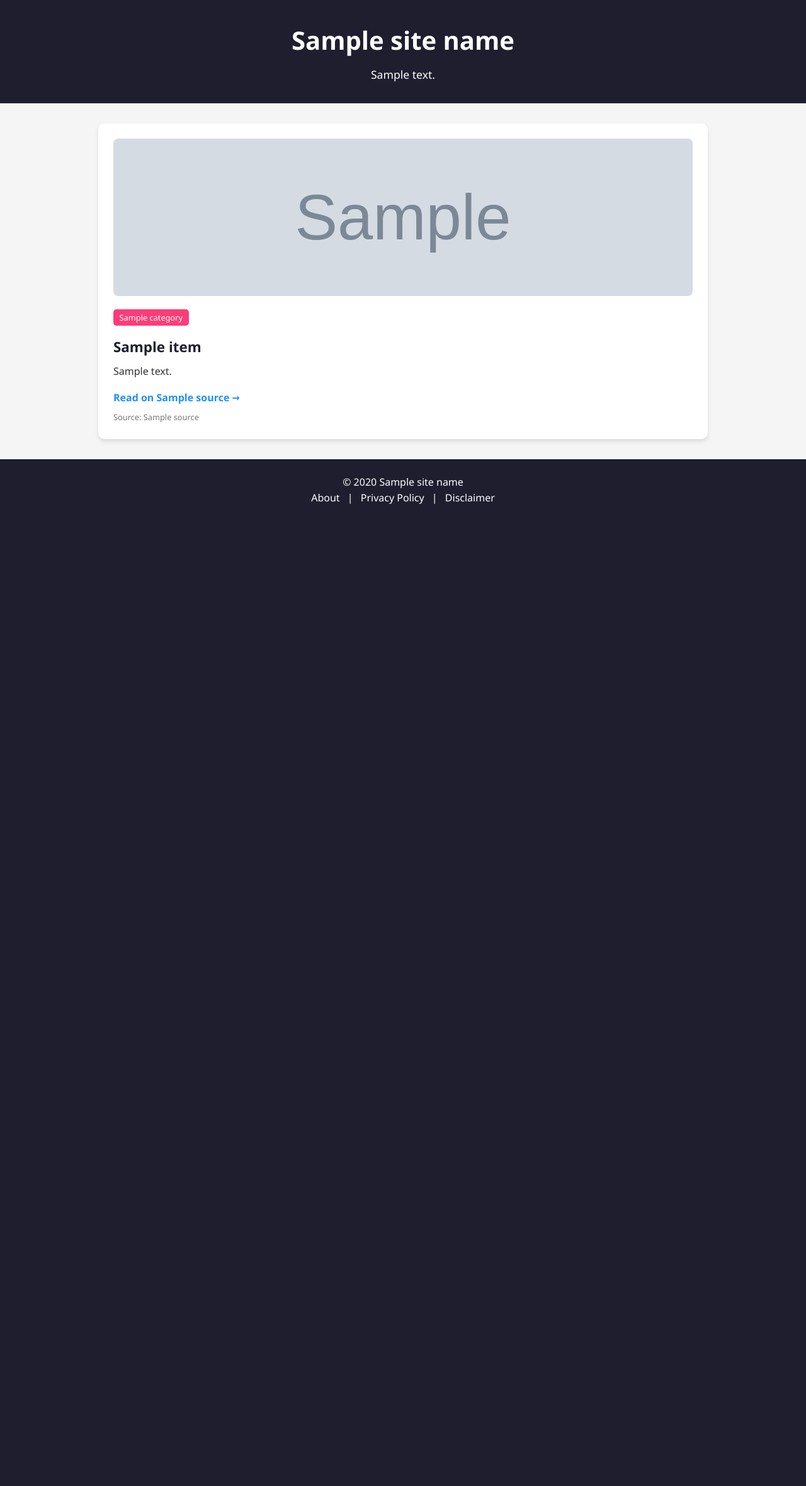
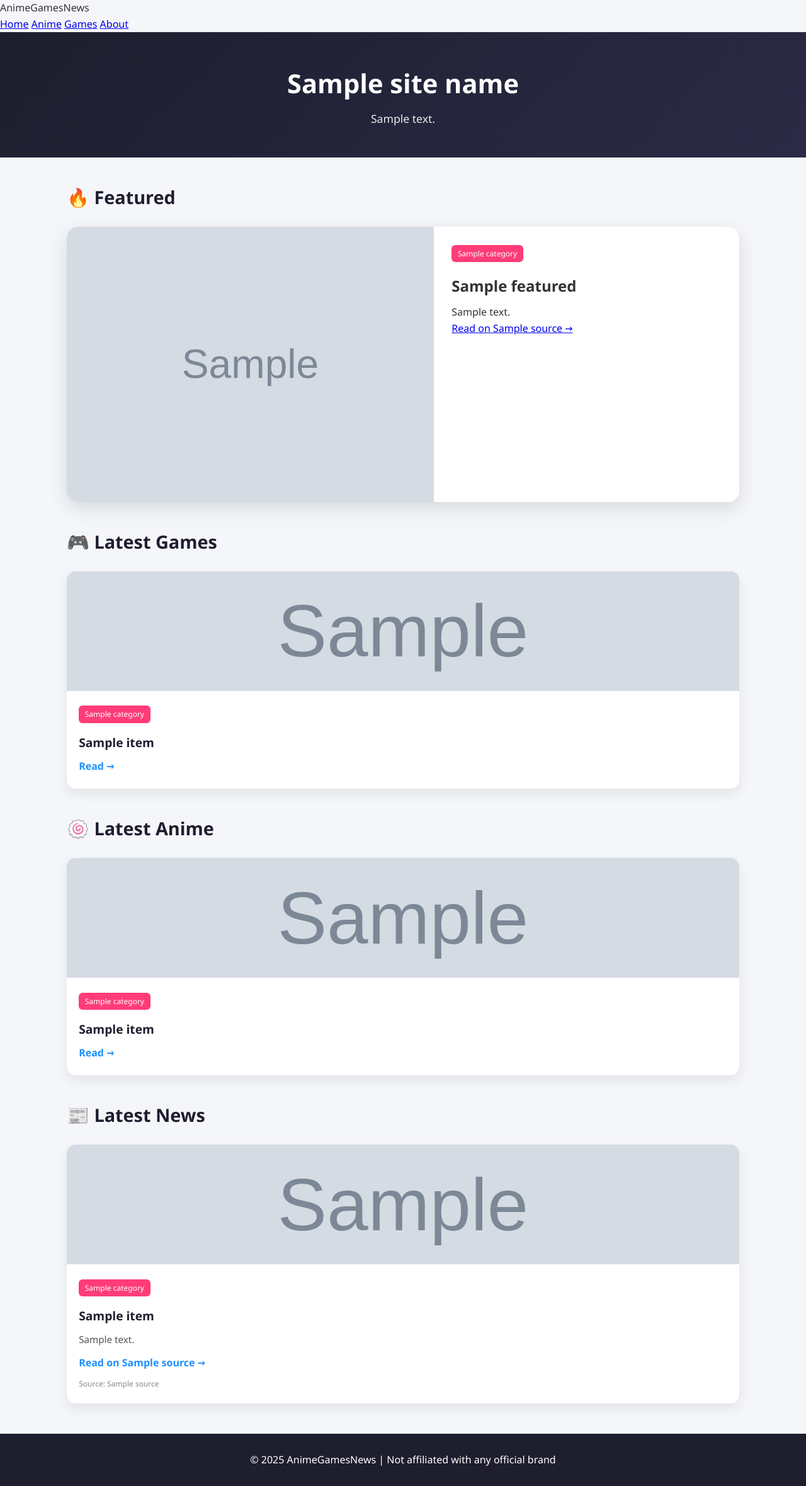
Before and after one commit to Lelouch17vi18/AnimeGamesNews, a Flask app: template templates/index.html in a window 1280 px wide. Shown: the whole page at 63% size. Before the commit the page ends 800 px from the top, so only its background shows below. Run offline with Flask 3, Linux system fonts and the light colour scheme; the template is opened without the code that fills it: most values are stand-ins (such as "Sample title", 1, 10 or a date in 2020); grey boxes marked "Sample" are stand-in pictures.

Commit message:
Update site files

```diff
--- a/app.py
+++ b/app.py
@@ -5,7 +5,10 @@ from datetime import datetime
 app = Flask(__name__)
 
 SITE_NAME = "Anime & Games News"
-SITE_DESCRIPTION = "Latest Anime & Gaming news with proper credits from trusted sources like IGN and Crunchyroll."
+SITE_DESCRIPTION = (
+    "Latest Anime & Gaming news with proper credits from trusted sources "
+    "like IGN and Crunchyroll."
+)
 
 RSS_SOURCES = [
     {
@@ -21,11 +24,19 @@ RSS_SOURCES = [
 ]
 
 def safe_summary(text):
-    """Short, non-plagiarized, safe summary"""
+    """Short, safe, non-plagiarized summary"""
     if not text:
         return "Read the full story on the official source."
     text = text.replace("\n", " ").strip()
     return text[:200] + "..." if len(text) > 200 else text
+
+def extract_image(entry):
+    """Safely extract image from RSS entry"""
+    if "media_thumbnail" in entry and entry.media_thumbnail:
+        return entry.media_thumbnail[0].get("url", "")
+    if "media_content" in entry and entry.media_content:
+        return entry.media_content[0].get("url", "")
+    return ""
 
 @app.route("/")
 def home():
@@ -33,29 +44,36 @@ def home():
 
     for src in RSS_SOURCES:
         feed = feedparser.parse(src["url"])
+
         for entry in feed.entries[:6]:
-            # Try to get image safely
-            image_url = ""
-            if "media_thumbnail" in entry:
-                image_url = entry.media_thumbnail[0]["url"]
-            elif "media_content" in entry:
-                image_url = entry.media_content[0]["url"]
-
             news.append({
-                "title": entry.title,
+                "title": entry.get("title", "No title"),
                 "summary": safe_summary(entry.get("summary", "")),
-                "link": entry.link,
+                "link": entry.get("link", "#"),
                 "source": src["name"],
                 "category": src["category"],
                 "published": entry.get("published", ""),
-                "image": image_url
+                "image": extract_image(entry)
             })
+
+    # 🔥 SORT LATEST FIRST (simple)
+    news = list(dict.fromkeys([n["title"] for n in news])) and news
+
+    # 🔥 SECTIONS
+    games_news = [n for n in news if n["category"] == "Games"]
+    anime_news = [n for n in news if n["category"] == "Anime"]
+
+    # 🔥 FEATURED (first valid item with image)
+    featured = next((n for n in news if n["image"]), news[0] if news else None)
 
     return render_template(
         "index.html",
         site_name=SITE_NAME,
         description=SITE_DESCRIPTION,
-        news=news,
+        featured=featured,
+        games_news=games_news[:4],
+        anime_news=anime_news[:4],
+        news=news,  # for full latest section
         year=datetime.now().year
     )
 
--- a/static/css/style.css
+++ b/static/css/style.css
@@ -1,127 +1,171 @@
-/* Reset some defaults */
+/* ===== RESET ===== */
 * {
-    margin: 0;
-    padding: 0;
-    box-sizing: border-box;
-    font-family: 'Segoe UI', Tahoma, Geneva, Verdana, sans-serif;
+  margin: 0;
+  padding: 0;
+  box-sizing: border-box;
+  font-family: 'Segoe UI', Tahoma, Geneva, Verdana, sans-serif;
 }
 
-/* Body styling */
+/* ===== BODY ===== */
 body {
-    background-color: #f5f5f5;
-    color: #333;
-    line-height: 1.6;
+  background-color: #f5f6fa;
+  color: #333;
+  line-height: 1.6;
 }
 
-/* Container */
-.container {
-    max-width: 1000px;
-    margin: 2rem auto;
-    padding: 0 1rem;
+/* ===== HERO ===== */
+.hero {
+  background: linear-gradient(135deg, #1e1e2f, #2a2a45);
+  color: #fff;
+  text-align: center;
+  padding: 3rem 1rem;
 }
 
-/* Header */
-header {
-    text-align: center;
-    padding: 2rem 0;
-    background-color: #1e1e2f;
-    color: #fff;
+.hero h1 {
+  font-size: 2.6rem;
+  margin-bottom: 0.5rem;
 }
 
-header h1 {
-    font-size: 2.5rem;
-    margin-bottom: 0.5rem;
+.hero p {
+  font-size: 1.1rem;
+  opacity: 0.9;
 }
 
-header p {
-    font-size: 1.1rem;
+/* ===== SECTIONS ===== */
+.section {
+  max-width: 1100px;
+  margin: 2.5rem auto;
+  padding: 0 1rem;
 }
 
-/* Card / Article */
-.card {
-    background-color: #fff;
-    padding: 1.5rem;
-    margin-bottom: 1.5rem;
-    border-radius: 10px;
-    box-shadow: 0 4px 6px rgba(0,0,0,0.1);
-    transition: transform 0.2s;
+.section-title {
+  font-size: 1.8rem;
+  margin-bottom: 1.5rem;
+  color: #1e1e2f;
 }
 
-.card:hover {
-    transform: translateY(-3px);
+/* ===== GRID ===== */
+.news-grid {
+  display: grid;
+  grid-template-columns: repeat(auto-fit, minmax(280px, 1fr));
+  gap: 1.5rem;
 }
 
-.card .tag {
-    display: inline-block;
-    background-color: #ff3c78;
-    color: #fff;
-    padding: 0.2rem 0.6rem;
-    border-radius: 5px;
-    font-size: 0.8rem;
-    margin-bottom: 0.5rem;
+/* ===== CARD ===== */
+.news-card {
+  background: #fff;
+  border-radius: 14px;
+  overflow: hidden;
+  box-shadow: 0 8px 20px rgba(0,0,0,0.08);
+  transition: transform 0.25s, box-shadow 0.25s;
 }
 
-.card h2 {
-    margin: 0.5rem 0;
-    font-size: 1.4rem;
-    color: #1e1e2f;
+.news-card:hover {
+  transform: translateY(-6px);
+  box-shadow: 0 12px 26px rgba(0,0,0,0.12);
 }
 
-.card p {
-    margin: 0.5rem 0 1rem;
+.news-card img {
+  width: 100%;
+  height: 190px;
+  object-fit: cover;
 }
 
-.card a {
-    color: #1e90ff;
-    text-decoration: none;
-    font-weight: bold;
+.news-body {
+  padding: 1rem 1.2rem 1.4rem;
 }
 
-.card a:hover {
-    text-decoration: underline;
+.tag {
+  display: inline-block;
+  background: #ff3c78;
+  color: #fff;
+  padding: 0.25rem 0.6rem;
+  border-radius: 6px;
+  font-size: 0.75rem;
+  margin-bottom: 0.6rem;
 }
 
-.card .credit {
-    font-size: 0.8rem;
-    color: #777;
-    margin-top: 0.5rem;
+.news-body h2,
+.news-body h3 {
+  font-size: 1.2rem;
+  margin: 0.4rem 0 0.6rem;
+  color: #1e1e2f;
 }
 
-/* News image inside card */
-.news-image {
-    width: 100%;
-    max-height: 250px;
-    object-fit: cover;
-    border-radius: 8px;
-    margin-bottom: 0.8rem;
+.news-body p {
+  font-size: 0.95rem;
+  color: #555;
+  margin-bottom: 0.8rem;
 }
 
-/* Footer */
+.news-body a {
+  color: #1e90ff;
+  font-weight: 600;
+  text-decoration: none;
+}
+
+.news-body a:hover {
+  text-decoration: underline;
+}
+
+.credit {
+  font-size: 0.75rem;
+  color: #888;
+  margin-top: 0.6rem;
+}
+
+/* ===== FEATURED ===== */
+.featured-card {
+  display: grid;
+  grid-template-columns: 1.2fr 1fr;
+  background: #fff;
+  border-radius: 18px;
+  overflow: hidden;
+  box-shadow: 0 10px 30px rgba(0,0,0,0.12);
+}
+
+.featured-card img {
+  width: 100%;
+  height: 100%;
+  object-fit: cover;
+}
+
+.featured-content {
+  padding: 1.8rem;
+}
+
+.featured-content h3 {
+  font-size: 1.5rem;
+  margin: 0.6rem 0;
+}
+
+/* ===== FOOTER ===== */
 footer {
-    text-align: center;
-    padding: 1.5rem 0;
-    background-color: #1e1e2f;
-    color: #fff;
-    margin-top: 2rem;
+  background: #1e1e2f;
+  color: #fff;
+  text-align: center;
+  padding: 1.8rem 1rem;
+  margin-top: 3rem;
 }
 
 footer nav a {
-    color: #fff;
-    text-decoration: none;
-    margin: 0 0.5rem;
+  color: #fff;
+  margin: 0 0.6rem;
+  text-decoration: none;
+  font-size: 0.9rem;
 }
 
 footer nav a:hover {
-    text-decoration: underline;
+  text-decoration: underline;
 }
 
-/* Responsive */
-@media (max-width: 600px) {
-    header h1 {
-        font-size: 2rem;
-    }
+/* ===== RESPONSIVE ===== */
+@media (max-width: 768px) {
+  .featured-card {
+    grid-template-columns: 1fr;
+  }
 
-    .card h2 {
-        font-size: 1.2rem;
-    }
+  .hero h1 {
+    font-size: 2rem;
+  }
 }
--- /dev/null
+++ b/templates/base.html
@@ -0,0 +1,29 @@
+<!DOCTYPE html>
+<html lang="en">
+<head>
+  <meta charset="UTF-8">
+  <title>Anime & Gaming News | AnimeGamesNews</title>
+  <meta name="description" content="Latest anime and gaming news in simple words">
+  <meta name="viewport" content="width=device-width, initial-scale=1.0">
+  <link rel="stylesheet" href="{{ url_for('static', filename='css/style.css') }}">
+</head>
+<body>
+
+<header class="header">
+  <div class="logo">Anime<span>Games</span>News</div>
+  <nav>
+    <a href="/">Home</a>
+    <a href="/?type=anime">Anime</a>
+    <a href="/?type=games">Games</a>
+    <a href="/about">About</a>
+  </nav>
+</header>
+
+{% block content %}{% endblock %}
+
+<footer class="footer">
+  <p>© 2025 AnimeGamesNews | Not affiliated with any official brand</p>
+</footer>
+
+</body>
+</html>
--- a/templates/index.html
+++ b/templates/index.html
@@ -1,49 +1,102 @@
-<!DOCTYPE html>
-<html lang="en">
-<head>
-    <meta charset="UTF-8">
-    <title>{{ site_name }}</title>
-    <meta name="description" content="{{ description }}">
-    <meta name="viewport" content="width=device-width, initial-scale=1.0">
+{% extends "base.html" %}
+{% block content %}
 
-    <link rel="stylesheet" href="{{ url_for('static', filename='css/style.css') }}">
-</head>
-<body>
-
-<header>
+<!-- HERO -->
+<section class="hero">
   <h1>{{ site_name }}</h1>
   <p>{{ description }}</p>
-</header>
+</section>
 
-<main class="container">
+<!-- FEATURED SECTION -->
+{% if featured %}
+<section class="section">
+  <h2 class="section-title">🔥 Featured</h2>
+
+  <div class="featured-card">
+    {% if featured.image %}
+      <img src="{{ featured.image }}" alt="{{ featured.title }}">
+    {% endif %}
+
+    <div class="featured-content">
+      <span class="tag">{{ featured.category }}</span>
+      <h3>{{ featured.title }}</h3>
+      <p>{{ featured.summary }}</p>
+      <a href="{{ featured.link }}" target="_blank" rel="noopener">
+        Read on {{ featured.source }} →
+      </a>
+    </div>
+  </div>
+</section>
+{% endif %}
+
+<!-- LATEST GAMES -->
+{% if games_news %}
+<section class="section">
+  <h2 class="section-title">🎮 Latest Games</h2>
+
+  <div class="news-grid">
+    {% for item in games_news %}
+    <article class="news-card">
+      {% if item.image %}
+        <img src="{{ item.image }}" alt="{{ item.title }}">
+      {% endif %}
+      <div class="news-body">
+        <span class="tag">{{ item.category }}</span>
+        <h3>{{ item.title }}</h3>
+        <a href="{{ item.link }}" target="_blank" rel="noopener">Read →</a>
+      </div>
+    </article>
+    {% endfor %}
+  </div>
+</section>
+{% endif %}
+
+<!-- LATEST ANIME -->
+{% if anime_news %}
+<section class="section">
+  <h2 class="section-title">🍥 Latest Anime</h2>
+
+  <div class="news-grid">
+    {% for item in anime_news %}
+    <article class="news-card">
+      {% if item.image %}
+        <img src="{{ item.image }}" alt="{{ item.title }}">
+      {% endif %}
+      <div class="news-body">
+        <span class="tag">{{ item.category }}</span>
+        <h3>{{ item.title }}</h3>
+        <a href="{{ item.link }}" target="_blank" rel="noopener">Read →</a>
+      </div>
+    </article>
+    {% endfor %}
+  </div>
+</section>
+{% endif %}
+
+<!-- ALL LATEST NEWS -->
+{% if news %}
+<section class="section">
+  <h2 class="section-title">📰 Latest News</h2>
+
+  <div class="news-grid">
     {% for item in news %}
-    <article class="card">
+    <article class="news-card">
       {% if item.image %}
         <img src="{{ item.image }}" alt="{{ item.title }}" class="news-image">
       {% endif %}
+      <div class="news-body">
         <span class="tag">{{ item.category }}</span>
         <h2>{{ item.title }}</h2>
         <p>{{ item.summary }}</p>
-
         <a href="{{ item.link }}" target="_blank" rel="noopener">
           Read on {{ item.source }} →
         </a>
-
-        <div class="credit">
-            Source: {{ item.source }}
+        <div class="credit">Source: {{ item.source }}</div>
       </div>
     </article>
     {% endfor %}
-</main>
+  </div>
+</section>
+{% endif %}
 
-<footer>
-    <p>© {{ year }} {{ site_name }}</p>
-    <nav>
-        <a href="{{ url_for('about') }}">About</a> |
-        <a href="{{ url_for('privacy') }}">Privacy Policy</a> |
-        <a href="{{ url_for('disclaimer') }}">Disclaimer</a>
-    </nav>
-</footer>
-
-</body>
-</html>
+{% endblock %}
```
Lines whose indentation alone changed are shown as unchanged.
